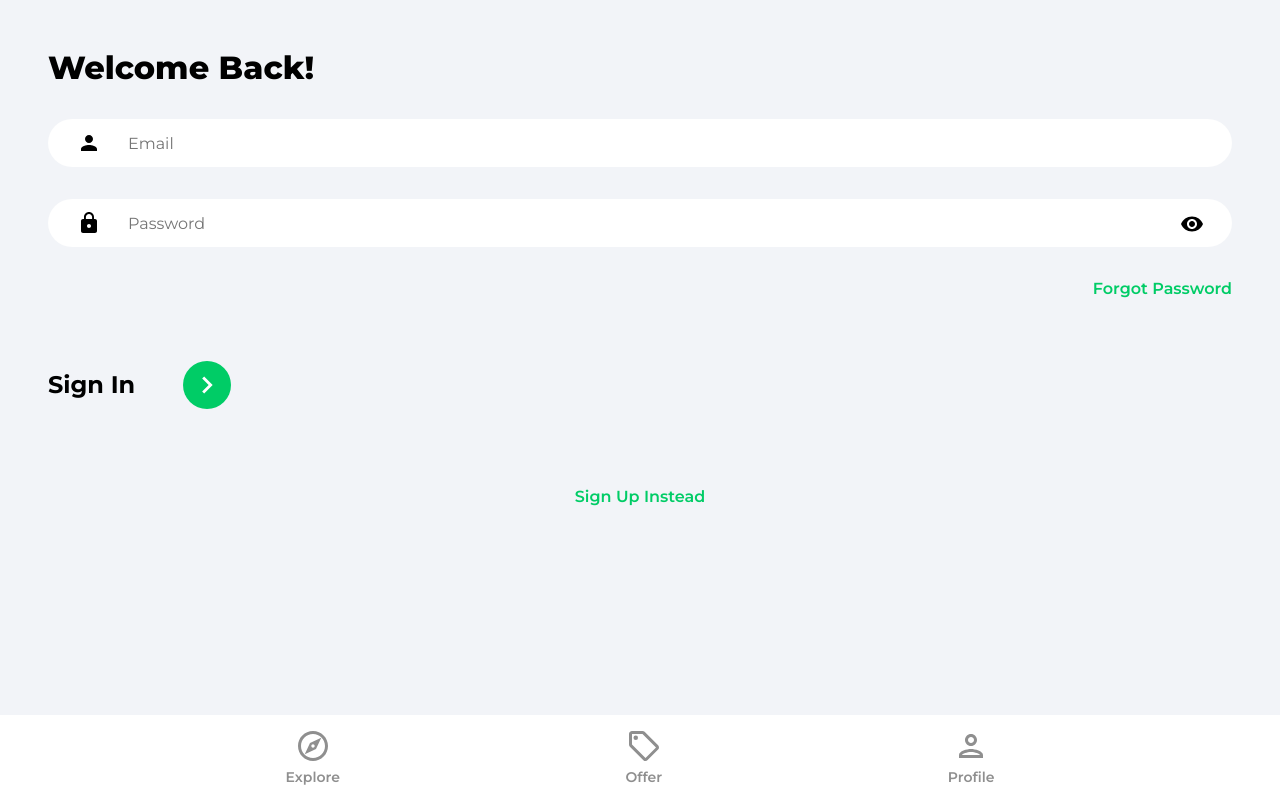
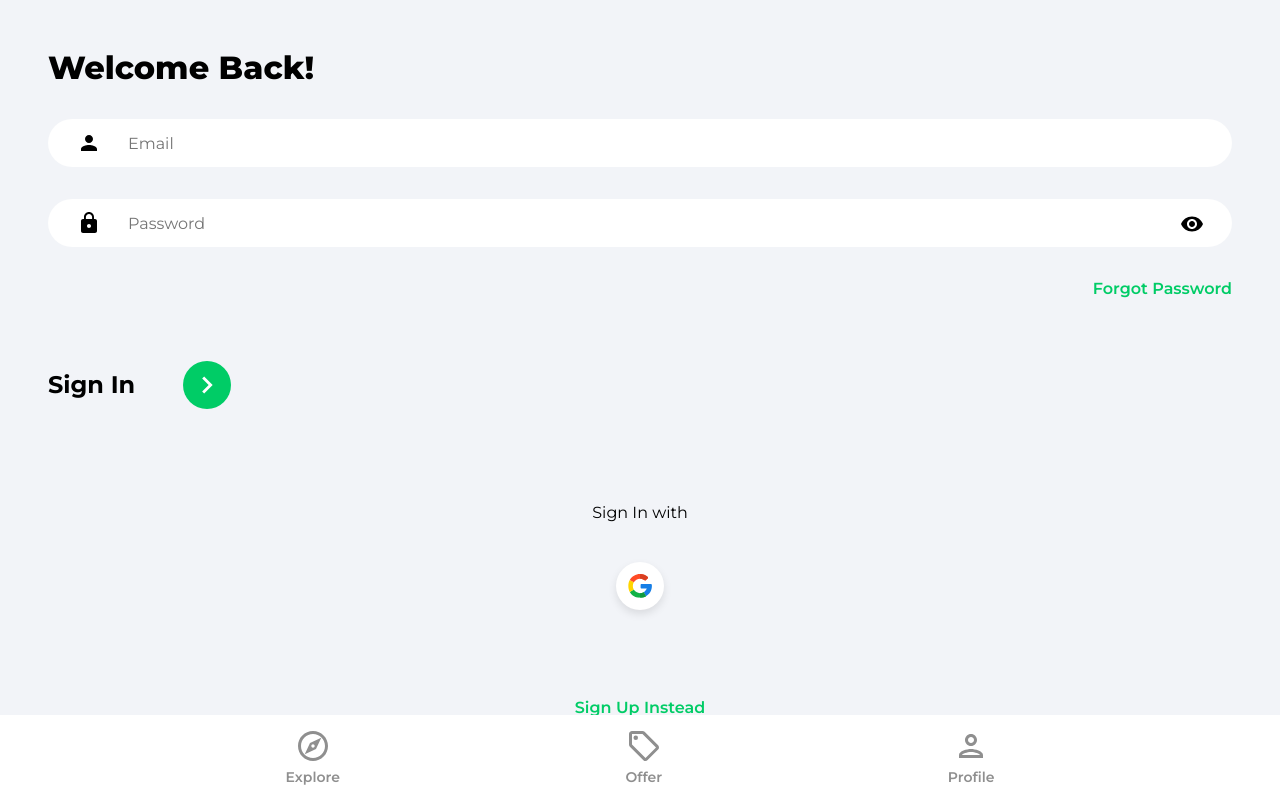
Before and after one commit to guus-frenken/house-marketplace, a React (Create React App) app: page /sign-in in a window 1280 px wide. Built offline with nearby package versions, Linux system fonts and the light colour scheme; no server answers.

Commit message:
Add ability to register and sign in with Google

```diff
--- /dev/null
+++ b/src/components/OAuth.jsx
@@ -0,0 +1,48 @@
+import {useLocation, useNavigate} from 'react-router-dom';
+import {getAuth, signInWithPopup, GoogleAuthProvider} from 'firebase/auth';
+import {setDoc, getDoc, doc, serverTimestamp} from 'firebase/firestore';
+import {db} from '../firebase.config';
+import {toast, ToastContainer} from 'react-toastify';
+import googleIcon from '../assets/svg/googleIcon.svg';
+
+function OAuth() {
+    const navigate = useNavigate();
+    const location = useLocation();
+
+    const onGoogleClick = async () => {
+        try {
+            const auth = getAuth();
+            const provider = new GoogleAuthProvider();
+            const result = await signInWithPopup(auth, provider);
+            const user = result.user;
+
+            // Check for user
+            const docRef = doc(db, 'users', user.uid);
+            const docSnap = await getDoc(docRef);
+
+            // If user doesn't exists, create user
+            if (!docSnap.exists()) {
+                await setDoc(doc(db, 'users', user.uid), {
+                    name: user.displayName,
+                    email: user.email,
+                    timestamp: serverTimestamp(),
+                });
+            }
+
+            navigate('/');
+        } catch (error) {
+            toast.error('Could not authorize with Google');
+        }
+    };
+
+    return (
+        <div className='socialLogin'>
+            <p>Sign {location.pathname === '/sign-up' ? 'Up' : 'In'} with </p>
+            <button className='socialIconDiv' onClick={onGoogleClick}>
+                <img className='socialIconImg' src={googleIcon} alt='Google' />
+            </button>
+        </div>
+    );
+}
+
+export default OAuth;
--- a/src/pages/SignIn.jsx
+++ b/src/pages/SignIn.jsx
@@ -2,6 +2,7 @@ import {useState} from 'react';
 import {toast} from 'react-toastify';
 import {Link, useNavigate} from 'react-router-dom';
 import {getAuth, signInWithEmailAndPassword} from 'firebase/auth';
+import OAuth from '../components/OAuth';
 import {ReactComponent as ArrowRightIcon} from '../assets/svg/keyboardArrowRightIcon.svg';
 import visibilityIcon from '../assets/svg/visibilityIcon.svg';
 
@@ -80,6 +81,7 @@ function SignIn() {
                         </button>
                     </div>
                 </form>
+                <OAuth />
                 <Link to='/sign-up' className='registerLink'>
                     Sign Up Instead
                 </Link>
--- a/src/pages/SignUp.jsx
+++ b/src/pages/SignUp.jsx
@@ -4,6 +4,7 @@ import {Link, useNavigate} from 'react-router-dom';
 import {getAuth, createUserWithEmailAndPassword, updateProfile} from 'firebase/auth';
 import {setDoc, doc, serverTimestamp} from 'firebase/firestore';
 import {db} from '../firebase.config';
+import OAuth from '../components/OAuth';
 import {ReactComponent as ArrowRightIcon} from '../assets/svg/keyboardArrowRightIcon.svg';
 import visibilityIcon from '../assets/svg/visibilityIcon.svg';
 
@@ -97,6 +98,7 @@ function SignUp() {
                         </button>
                     </div>
                 </form>
+                <OAuth />
                 <Link to='/sign-in' className='registerLink'>
                     Sign In Instead
                 </Link>
```
